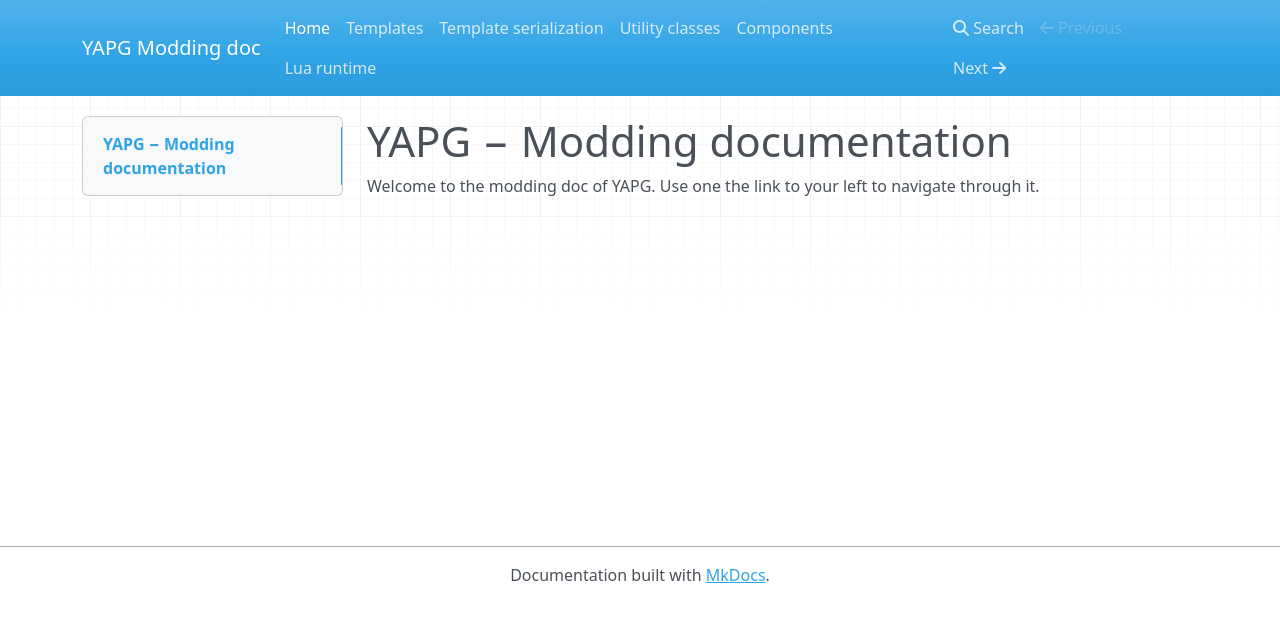
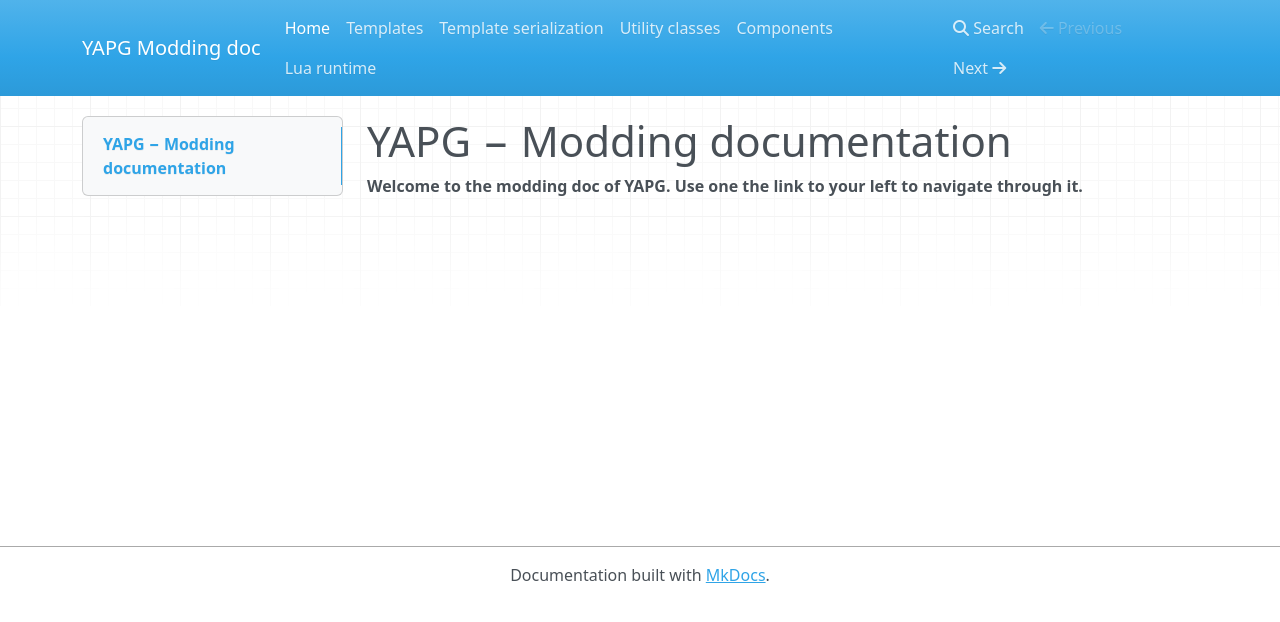
Before and after one commit to victorlevasseur/YAPG-modding-doc, an MkDocs documentation site: the page built from docs/index.md, in a window 1280 px wide. Shown: the top 622 px of the page. Built offline with MkDocs 1.6.1, drawn with Linux system fonts in a browser that asks for light colours; nearby versions of some CDN libraries; old or Windows-style settings are respelled for this version of MkDocs.

Commit message:
Force a doc rebuild

```diff
--- a/docs/index.md
+++ b/docs/index.md
@@ -1,4 +1,4 @@
 # YAPG − Modding documentation
 
-Welcome to the modding doc of YAPG. Use one the link to your left to navigate through
-it.
+**Welcome to the modding doc of YAPG. Use one the link to your left to navigate through
+it.**
```
